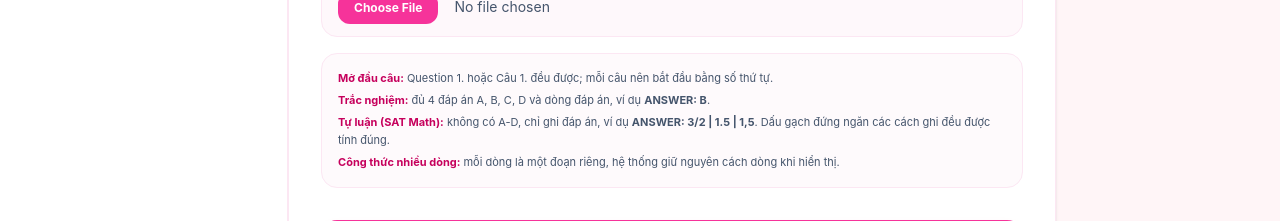
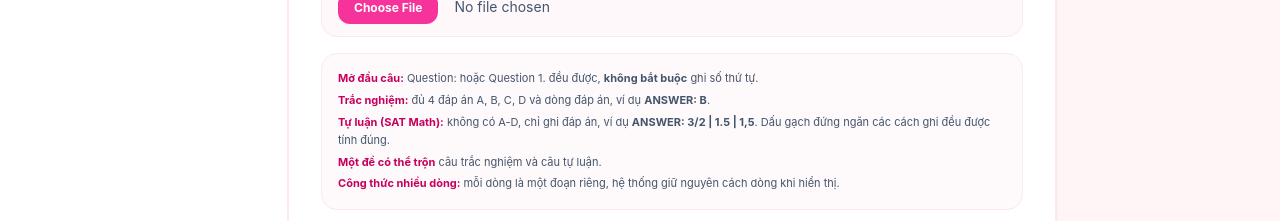
Before and after one commit to NguyenCongBaoLong/LyraSATFE, a React (Vite) app: page /teacher/upload in a window 1280 px wide. Shown: the part 515-736 px from the top of the page. Built offline with nearby package versions, Linux system fonts and the light colour scheme; no server answers.

Commit message:
docs(upload): so thu tu cau khong bat buoc, de tron trac nghiem va tu luan

```diff
--- a/src/pages/teacher/TeacherUploadTest.jsx
+++ b/src/pages/teacher/TeacherUploadTest.jsx
@@ -235,9 +235,10 @@ export default function TeacherUploadTest() {
                 </div>
 
                 <div className="rounded-2xl border border-pink-100 bg-pink-50/40 p-4 text-[11px] leading-relaxed text-slate-600 space-y-1">
-                    <p><span className="font-bold text-pink-700">Mở đầu câu:</span> Question 1. hoặc Câu 1. đều được; mỗi câu nên bắt đầu bằng số thứ tự.</p>
+                    <p><span className="font-bold text-pink-700">Mở đầu câu:</span> Question: hoặc Question 1. đều được, <span className="font-bold">không bắt buộc</span> ghi số thứ tự.</p>
                     <p><span className="font-bold text-pink-700">Trắc nghiệm:</span> đủ 4 đáp án A, B, C, D và dòng đáp án, ví dụ <span className="font-bold">ANSWER: B</span>.</p>
                     <p><span className="font-bold text-pink-700">Tự luận (SAT Math):</span> không có A-D, chỉ ghi đáp án, ví dụ <span className="font-bold">ANSWER: 3/2 | 1.5 | 1,5</span>. Dấu gạch đứng ngăn các cách ghi đều được tính đúng.</p>
+                    <p><span className="font-bold text-pink-700">Một đề có thể trộn</span> câu trắc nghiệm và câu tự luận.</p>
                     <p><span className="font-bold text-pink-700">Công thức nhiều dòng:</span> mỗi dòng là một đoạn riêng, hệ thống giữ nguyên cách dòng khi hiển thị.</p>
                 </div>
 
```
